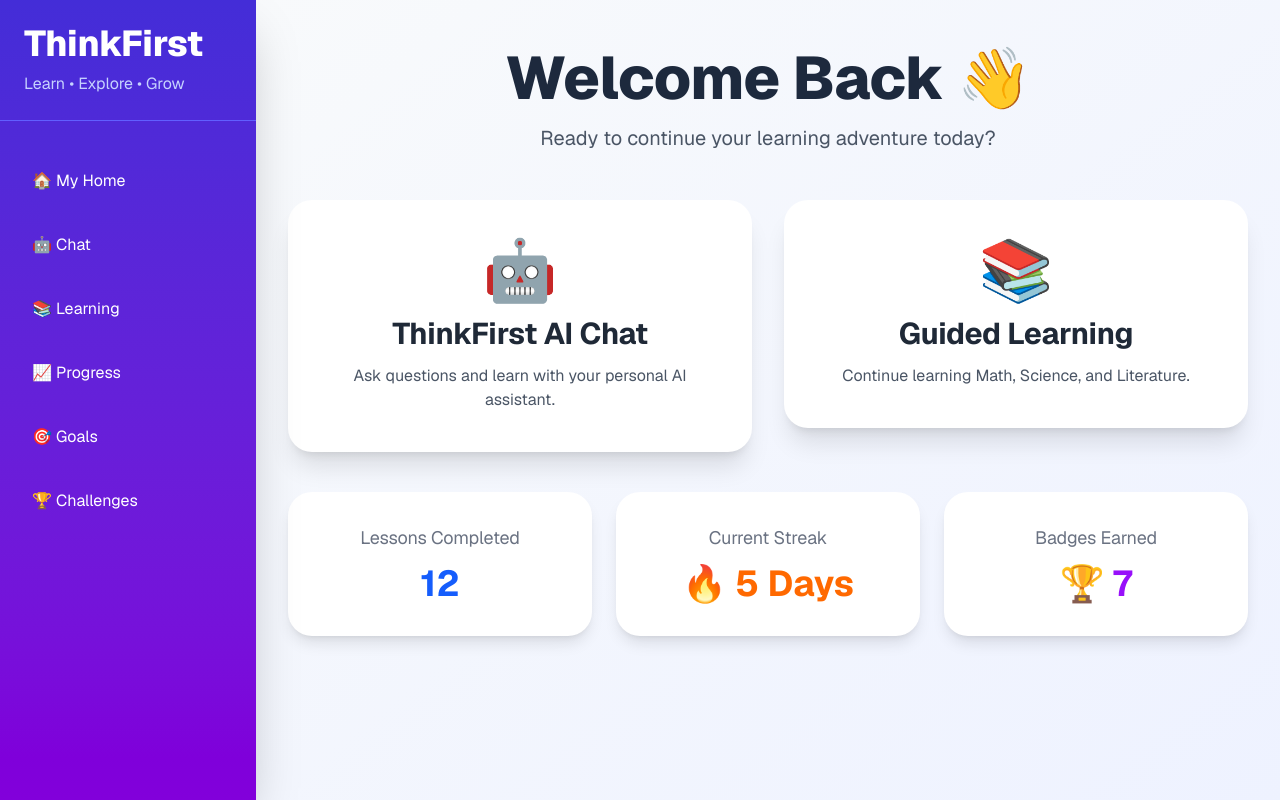
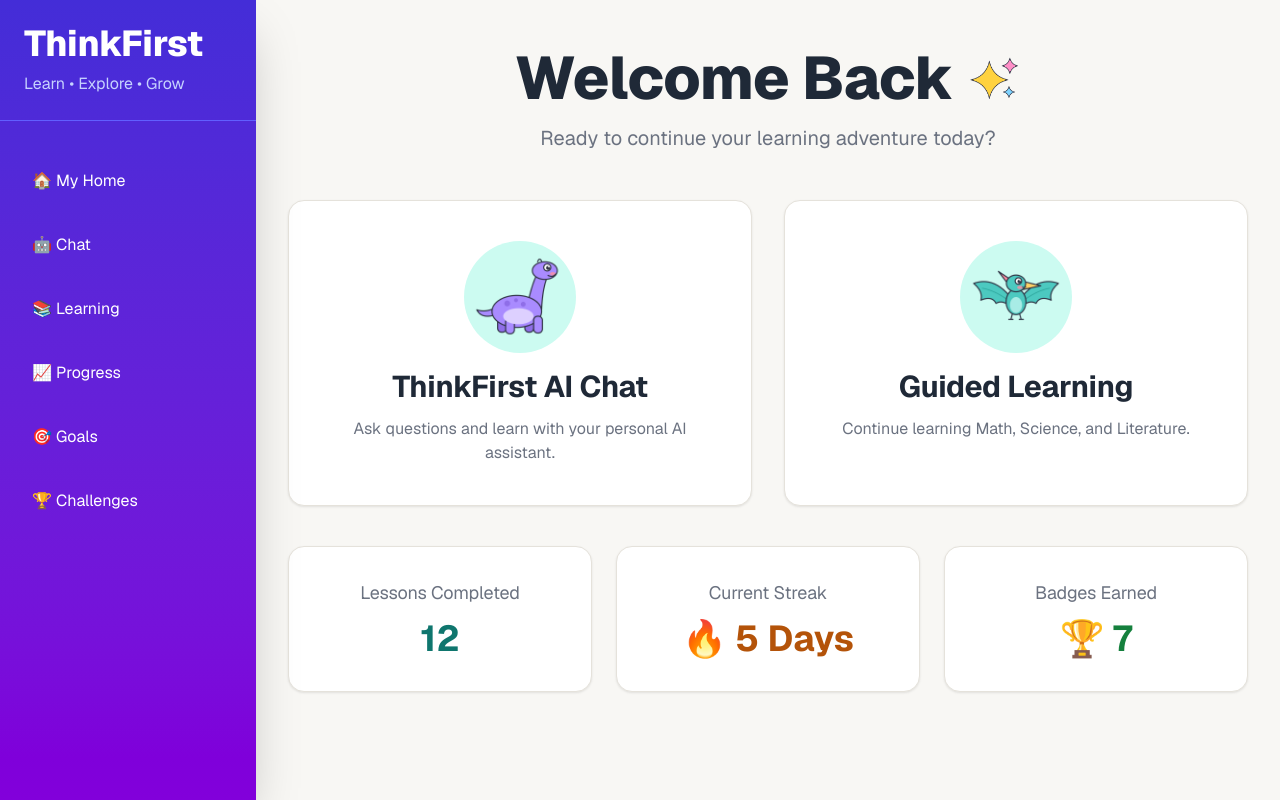
Before and after one commit to ProBracket/Capstone_Project, a Next.js app: page /child in a window 1280 px wide. Built offline with nearby package versions, Linux system fonts and the light colour scheme.

Commit message:
Refactor ChildDashboard layout and styles
Updated styling and structure of the ChildDashboard component, including changes to class names and added Image components for stickers.

```diff
--- a/app/child/page.tsx
+++ b/app/child/page.tsx
@@ -1,58 +1,69 @@
 import Link from "next/link";
+import Image from "next/image";
 import ChildNavbar from "@/components/ChildNavbar";
 
+// Child dashboard (/child)
+// Uses the team's theme colours from app/globals.css
+// Stickers live in public/stickers/ (alt="" = decoration only)
 export default function ChildDashboard() {
   return (
     <>
       <ChildNavbar />
 
-      <main className="ml-64 min-h-screen bg-gradient-to-br from-slate-50 to-indigo-50 pt-12 px-8 flex justify-center">
-
-
+      {/* ml-sidebar = leave room for the sidebar (same on every child page) */}
+      <main className="ml-sidebar min-h-screen bg-background pt-12 px-8 flex justify-center">
         <div className="w-full max-w-6xl">
 
+          {/* ----- WELCOME ----- */}
           <div className="text-center mb-12">
-            <h1 className="text-6xl font-extrabold text-slate-800 mb-4">
-              Welcome Back 👋
-            </h1>
+            <div className="flex items-center justify-center gap-3 mb-4">
+              <h1 className="text-6xl font-extrabold text-foreground">
+                Welcome Back
+              </h1>
+              {/* small sparkle sticker next to the title */}
+              <Image src="/stickers/star-sparkles.png" alt="" width={56} height={56} />
+            </div>
 
-            <p className="text-xl text-gray-600">
+            <p className="text-xl text-muted">
               Ready to continue your learning adventure today?
             </p>
           </div>
 
+          {/* ----- TWO BIG CARDS ----- */}
           <div className="grid md:grid-cols-2 gap-8">
 
-            <Link href="/child/chat">
-              <div className="bg-white rounded-3xl shadow-xl hover:shadow-2xl transition-all p-10 text-center cursor-pointer">
+            {/* rounded-card on the Link so the keyboard focus outline is rounded too */}
+            <Link href="/child/chat" className="block rounded-card">
+              <div className="h-full bg-surface border border-border rounded-card shadow-card hover:shadow-raised hover:-translate-y-1 transition p-10 text-center">
 
-                <div className="text-6xl mb-4">
-                  🤖
+                {/* dino sticker inside a light teal circle */}
+                <div className="mx-auto mb-4 flex h-28 w-28 items-center justify-center rounded-full bg-primary-soft">
+                  <Image src="/stickers/dino-brontosaurus.png" alt="" width={96} height={96} />
                 </div>
 
-                <h2 className="text-3xl font-bold mb-3">
+                <h2 className="text-3xl font-bold text-foreground mb-3">
                   ThinkFirst AI Chat
                 </h2>
 
-                <p className="text-gray-600">
+                <p className="text-muted">
                   Ask questions and learn with your personal AI assistant.
                 </p>
 
               </div>
             </Link>
 
-            <Link href="/child/learning">
-              <div className="bg-white rounded-3xl shadow-xl hover:shadow-2xl transition-all p-10 text-center cursor-pointer">
+            <Link href="/child/learning" className="block rounded-card">
+              <div className="h-full bg-surface border border-border rounded-card shadow-card hover:shadow-raised hover:-translate-y-1 transition p-10 text-center">
 
-                <div className="text-6xl mb-4">
-                  📚
+                <div className="mx-auto mb-4 flex h-28 w-28 items-center justify-center rounded-full bg-primary-soft">
+                  <Image src="/stickers/dino-pterodactyl.png" alt="" width={96} height={96} />
                 </div>
 
-                <h2 className="text-3xl font-bold mb-3">
+                <h2 className="text-3xl font-bold text-foreground mb-3">
                   Guided Learning
                 </h2>
 
-                <p className="text-gray-600">
+                <p className="text-muted">
                   Continue learning Math, Science, and Literature.
                 </p>
 
@@ -61,42 +72,42 @@ export default function ChildDashboard() {
 
           </div>
 
+          {/* ----- THREE STAT CARDS ----- */}
           <div className="grid md:grid-cols-3 gap-6 mt-10">
 
-            <div className="bg-white p-8 rounded-3xl shadow-lg text-center">
-              <h3 className="text-lg text-gray-500">
+            <div className="bg-surface border border-border p-8 rounded-card shadow-card text-center">
+              <h3 className="text-lg text-muted">
                 Lessons Completed
               </h3>
 
-              <p className="text-4xl font-bold text-blue-600 mt-3">
+              <p className="text-4xl font-bold text-primary mt-3">
                 12
               </p>
             </div>
 
-            <div className="bg-white p-8 rounded-3xl shadow-lg text-center">
-              <h3 className="text-lg text-gray-500">
+            <div className="bg-surface border border-border p-8 rounded-card shadow-card text-center">
+              <h3 className="text-lg text-muted">
                 Current Streak
               </h3>
 
-              <p className="text-4xl font-bold text-orange-500 mt-3">
-                🔥 5 Days
+              <p className="text-4xl font-bold text-warning mt-3">
+                <span aria-hidden="true">🔥</span> 5 Days
               </p>
             </div>
 
-            <div className="bg-white p-8 rounded-3xl shadow-lg text-center">
-              <h3 className="text-lg text-gray-500">
+            <div className="bg-surface border border-border p-8 rounded-card shadow-card text-center">
+              <h3 className="text-lg text-muted">
                 Badges Earned
               </h3>
 
-              <p className="text-4xl font-bold text-purple-600 mt-3">
-                🏆 7
+              <p className="text-4xl font-bold text-success mt-3">
+                <span aria-hidden="true">🏆</span> 7
               </p>
             </div>
 
           </div>
 
         </div>
-
       </main>
     </>
   );
```
